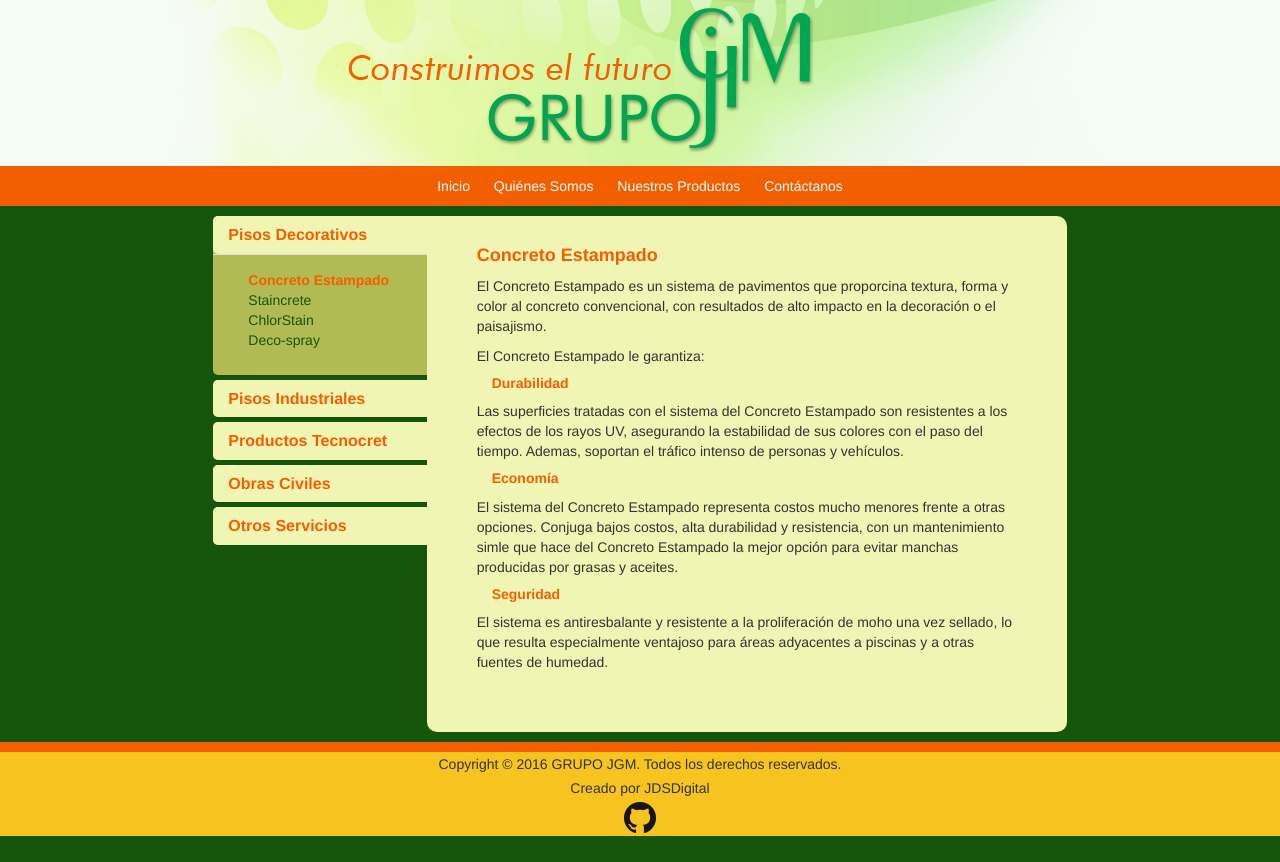
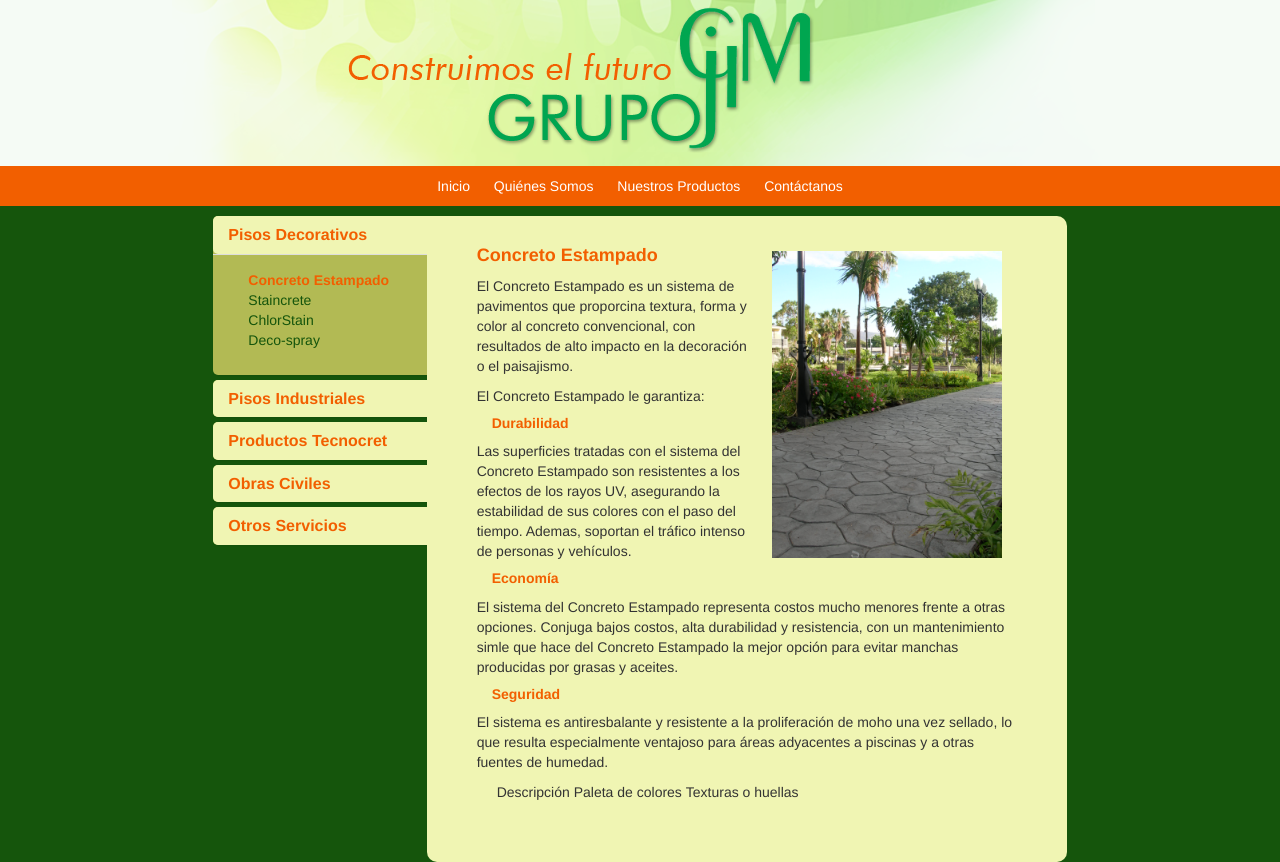
Before and after one commit to JDSDigital/grupo-jgm.com, a plain HTML site: page nuestros_productos.html in a window 1280 px wide. Shown: the top 862 px of the page. Before the commit the page ends 836 px from the top, so only its background shows below. Drawn offline with Linux system fonts and the light colour scheme.

Commit message:
Add some pictures to Nuestros Productos

```diff
--- a/css/styles.css
+++ b/css/styles.css
@@ -286,6 +286,7 @@ ul.tabs li.current{
 	padding: 20px 50px 50px 50px;
 	min-height: 300px;
 	border-radius: 0px 10px 10px 10px;
+	overflow: hidden;
 }
 
 .tab-content-2 h4 {
@@ -304,6 +305,25 @@ ul.tabs li.current{
 }
 
 /* Accordion Menu END */
+
+.productImg {
+	width: 230px;
+	margin: 15px;
+	float: right;
+}
+
+
+.listaServiciosInline ul {
+	list-style-type: none;
+	position: relative;
+}
+
+.listaServiciosInline li {
+	display: inline;
+	//position: absolute;
+	bottom: 30px;
+}
+
 
 footer {
 	background-color: #f7c31e;
--- a/nuestros_productos.html
+++ b/nuestros_productos.html
@@ -120,6 +120,11 @@
 
 			<div class="col-xs-6 col-centered">
 				<div id="tab-1" class="tab-content-2 current-2">
+
+					<div class="productImg">
+						<img class="img-responsive" src="./img/pisos/estampado/1.jpg" />
+					</div>
+
 					<h4>Concreto Estampado</h4>
 					<p>El Concreto Estampado es un sistema de pavimentos que proporcina textura, forma y color al concreto convencional, con resultados de alto impacto en la decoración o el paisajismo.</p>
 					<p>El Concreto Estampado le garantiza:</p>
@@ -129,10 +134,29 @@
 					<p>El sistema del Concreto Estampado representa costos mucho menores frente a otras opciones. Conjuga bajos costos, alta durabilidad y resistencia, con un mantenimiento simle que hace del Concreto Estampado la mejor opción para evitar manchas producidas por grasas y aceites.</p>
 					<h5>Seguridad</h5>
 					<p>El sistema es antiresbalante y resistente a la proliferación de moho una vez sellado, lo que resulta especialmente ventajoso para áreas adyacentes a piscinas y a otras fuentes de humedad.</p>
+
+					<ul class="listaServicios listaServiciosInline">
+						<li>Descripción</li>
+						<li>Paleta de colores</li>
+						<li>Texturas o huellas</li>
+					</ul>
+
 				</div>
 				<div id="tab-2" class="tab-content-2">
+
+					<div class="productImg">
+						<img class="img-responsive" src="./img/pisos/staincrete/1.jpg" />
+					</div>
+
 					<h4>Staincrete</h4>
 					<p>El Staincrete es un sellador a color a base de solventes, resinas acrílicas y pigmentos a prueba de álcasis. Diseñado para cubrir superficies de concreto, sellando y protegiendo contra la abrasión y contaminantes.</p>
+
+					<ul class="listaServicios listaServiciosInline">
+						<li>Descripción</li>
+						<li>Paleta de colores</li>
+						<li>Texturas o huellas</li>
+					</ul>
+
 				</div>
 				<div id="tab-3" class="tab-content-2">
 					<h4>ChlorStain</h4>
```
Also changed, not shown: img/pisos/estampado/1.jpg (added), img/pisos/staincrete/1.jpg (added). Lines whose indentation alone changed are shown as unchanged.
